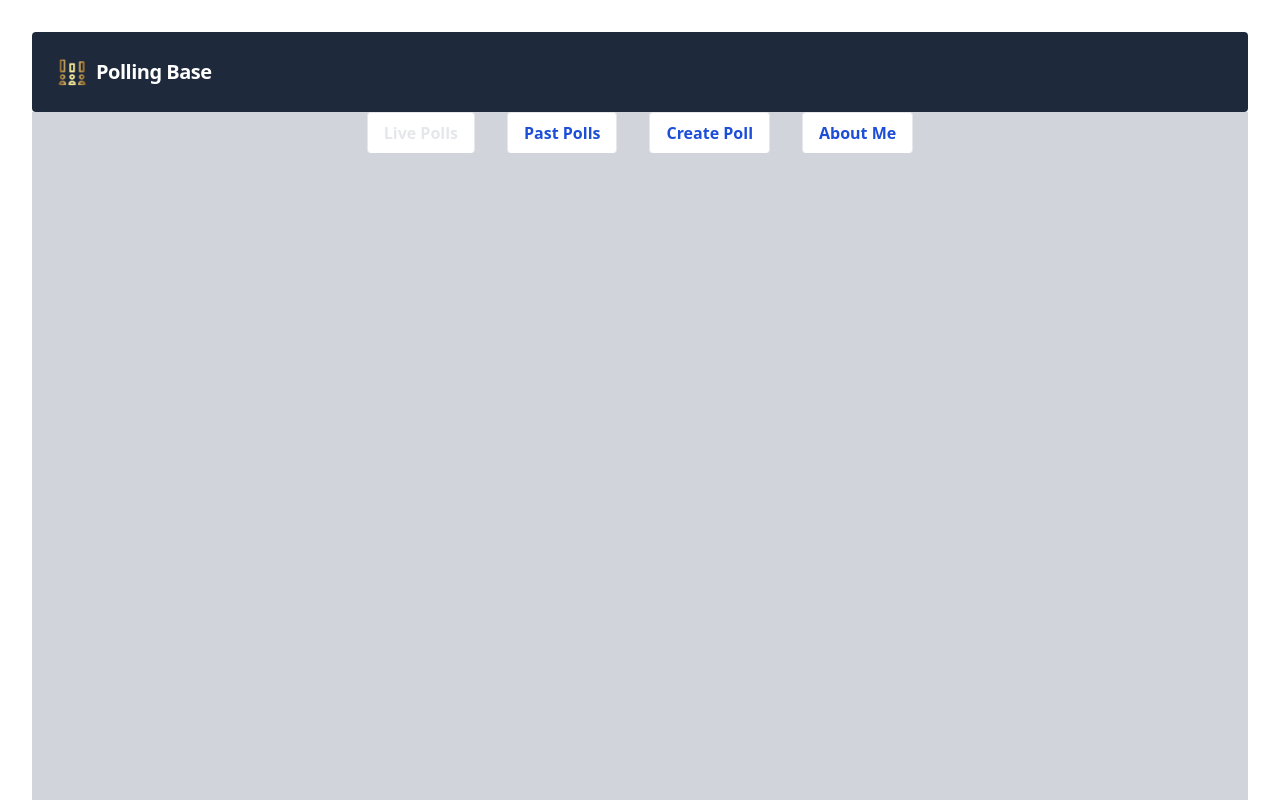
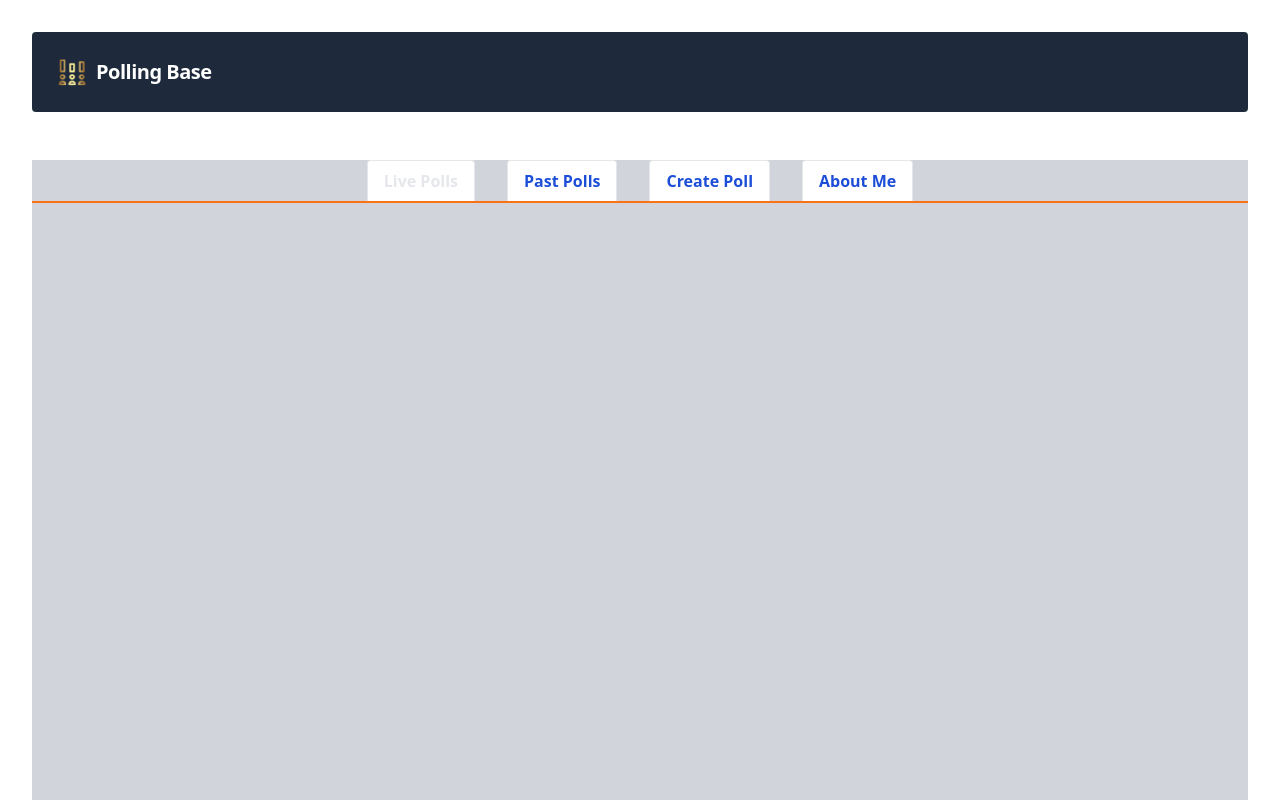
Before and after one commit to Lakshit-Chiranjiv/Polling-app, a Svelte app: page / in a window 1280 px wide. Shown: the top 800 px of the page. Built offline with nearby package versions, Linux system fonts and the light colour scheme.

Commit message:
improved tabs

```diff
--- a/src/components/Tabs.svelte
+++ b/src/components/Tabs.svelte
@@ -6,10 +6,10 @@
 </script>
 
 <main>
-    <div class="-mb-px flex justify-center gap-8">
+    <div class="flex justify-center gap-8 mt-12">
         {#each items as item}
             <button
-                class='bg-white inline-block border-l border-t border-r rounded py-2 px-4 text-blue-700 font-semibold hover:text-white hover:bg-black focus:outline-none focus:shadow-outline transition-all'
+                class='bg-white inline-block border-l border-t border-r rounded-t py-2 px-4 text-blue-700 font-semibold hover:text-white hover:bg-black focus:outline-none focus:shadow-outline transition-all'
                 class:text-gray-200={item === active}
                 class:bg-orange-500={item === active}
                 on:click={() => dispatch("change", item)}
@@ -18,6 +18,7 @@
             </button>
         {/each}
     </div>
+    <div class="border-b-2 border-orange-500 w-full"></div>
 </main>
 
 <style>
```
